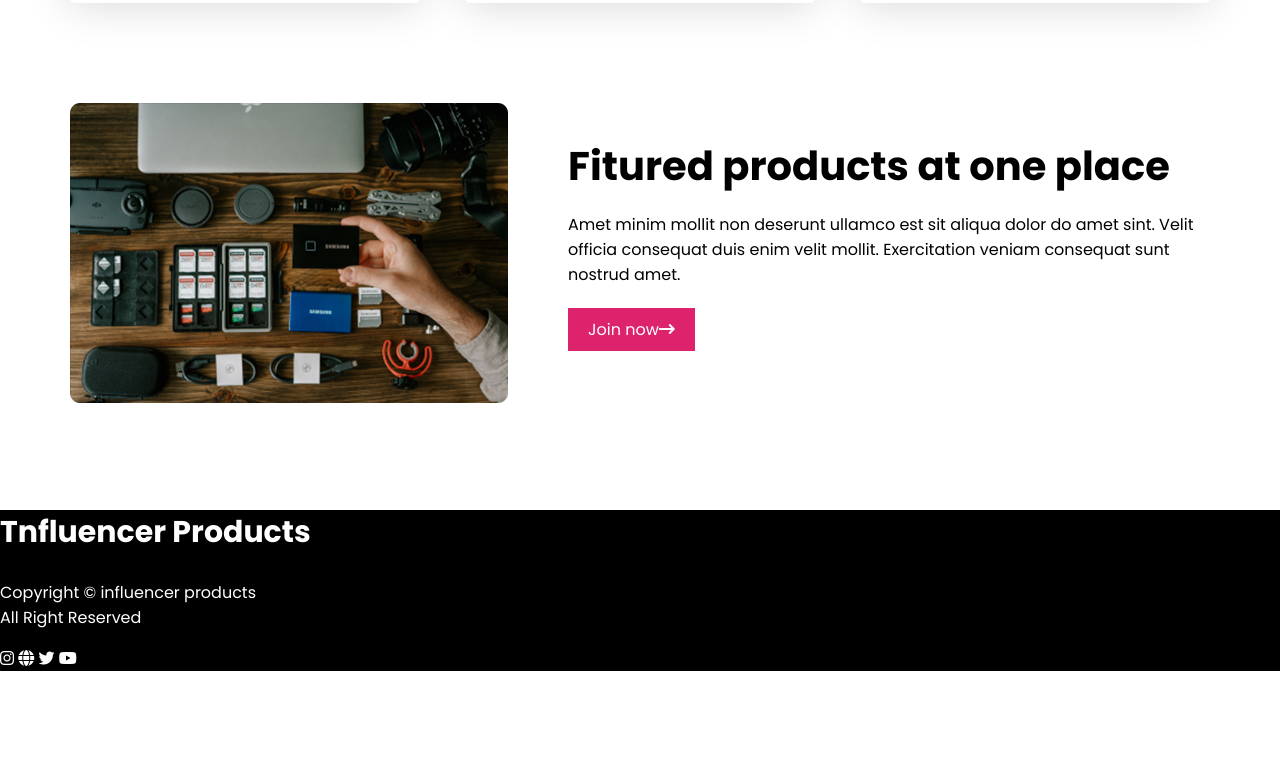
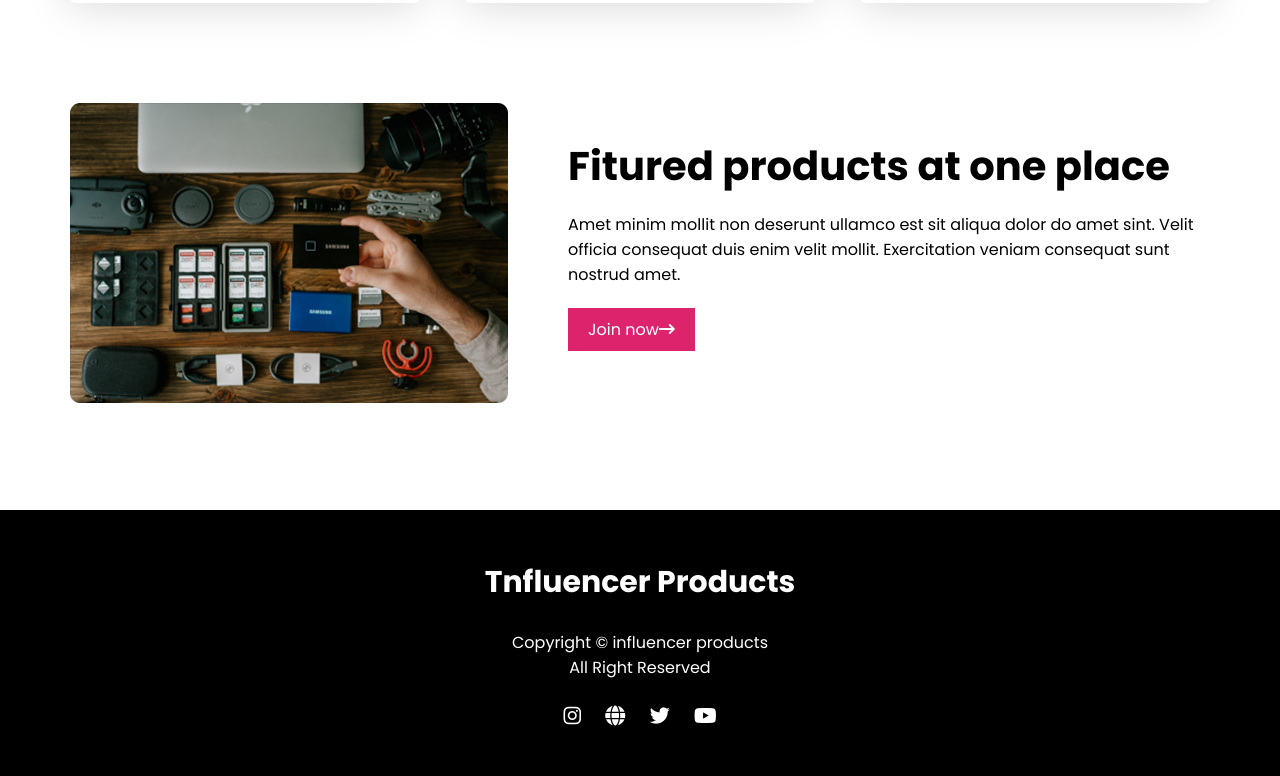
Before and after one commit to hasibul240/influencer-gere, a plain HTML site: page index.html in a window 1280 px wide. Shown: the part 2628-3404 px from the top of the page. Before the commit the page ends 3299 px from the top, so only its background shows below. Drawn offline with Linux system fonts and the light colour scheme.

Commit message:
before media

```diff
--- a/index.html
+++ b/index.html
@@ -245,7 +245,7 @@
     <footer>
         <h2>Tnfluencer Products</h2>
         <p>Copyright &copy; influencer products<br>All Right Reserved</p>
-        <div>
+        <div class="footer_icon">
             <i class="fa-brands fa-instagram"></i>
             <i class="fa-solid fa-globe"></i>
             <i class="fa-brands fa-twitter"></i>
--- a/style/style.css
+++ b/style/style.css
@@ -173,4 +173,13 @@ h1 {
 footer{
     background-color: black;
     color: white;
+    text-align: center;
 }
+footer h2{
+    padding-top: 50px;
+}
+.footer_icon>i{
+    font-size: 20px;
+    padding: 10px;
+    padding-bottom: 50px;
+}
```
